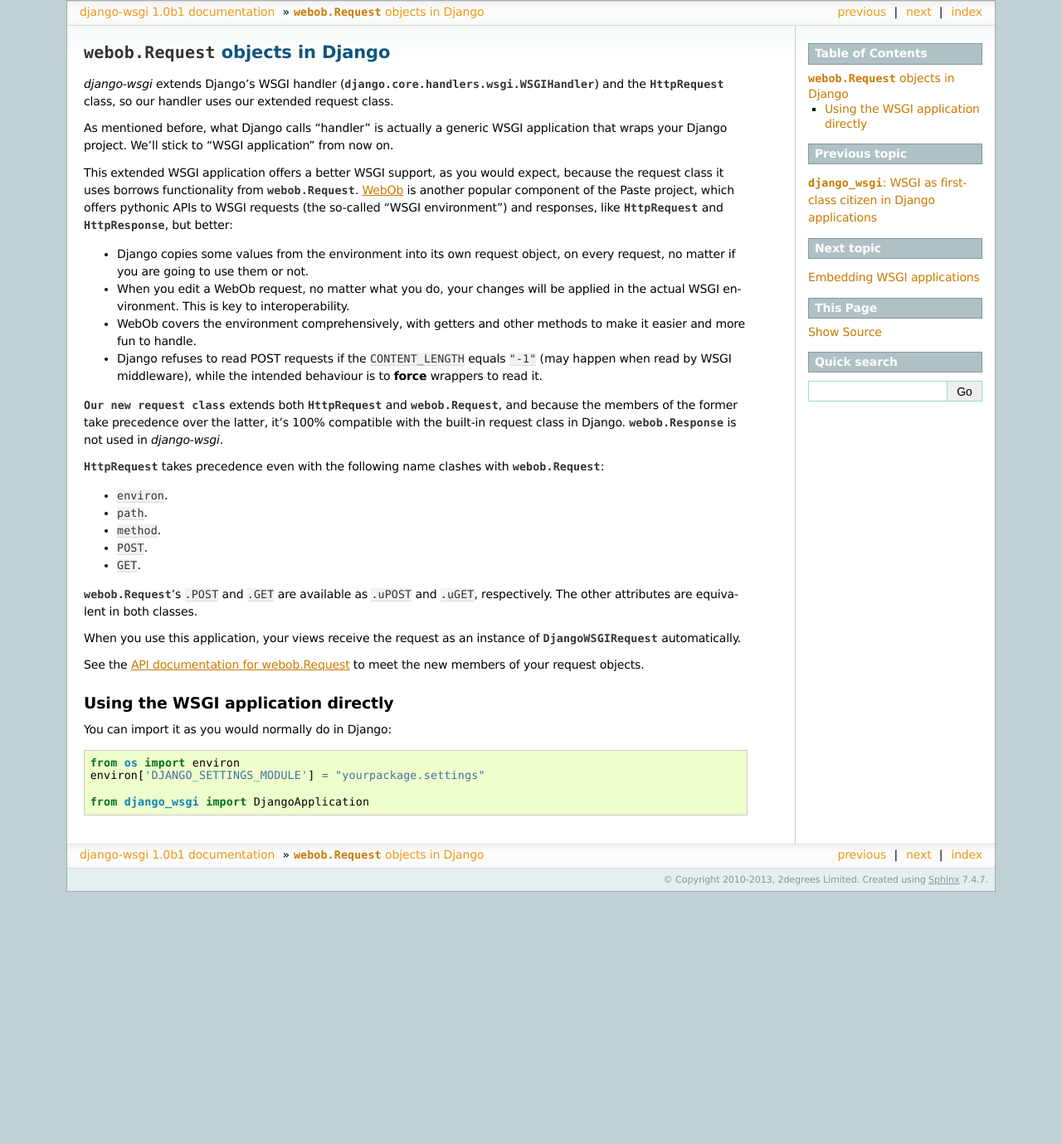
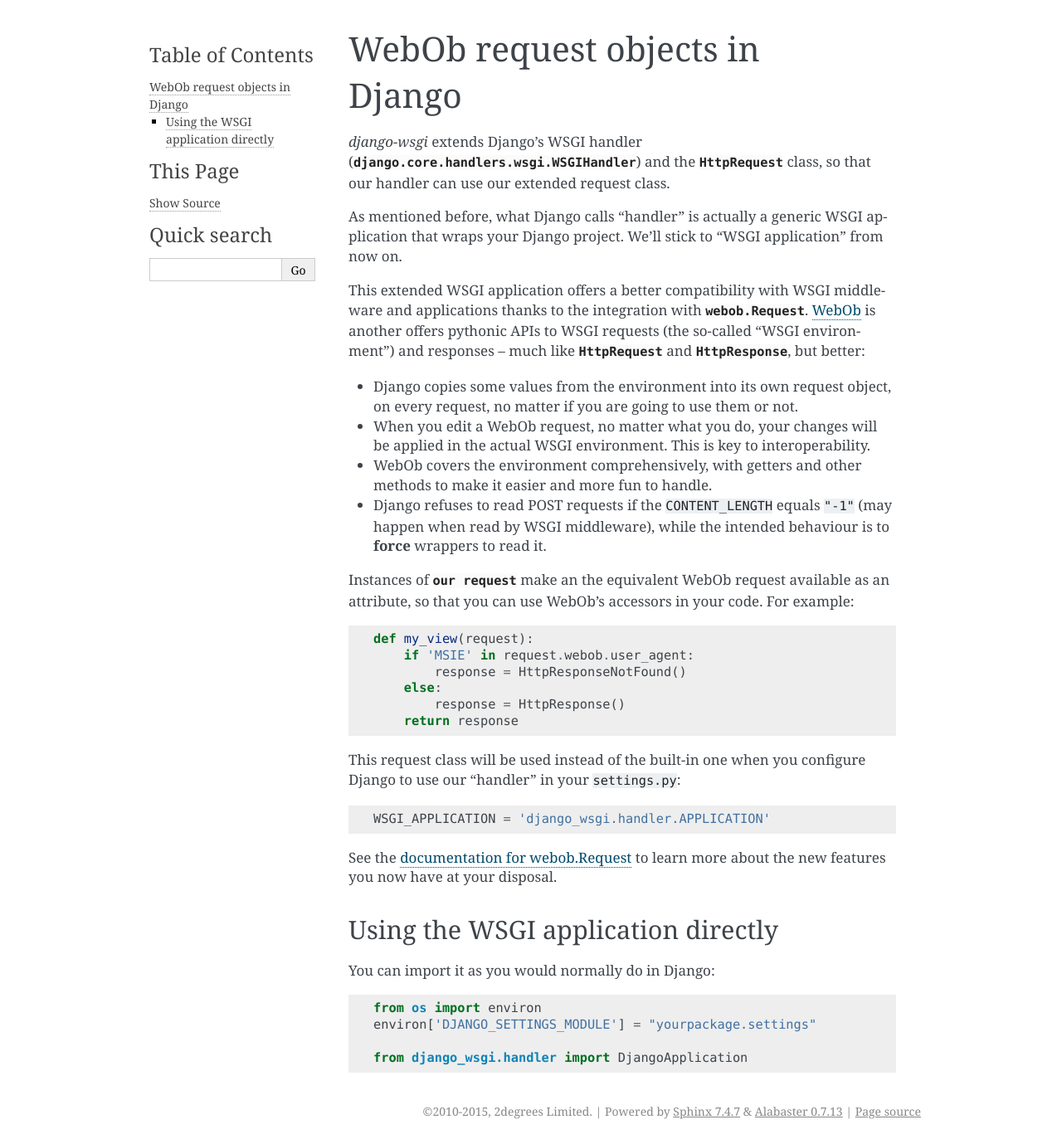
Before and after one commit to 2degrees/django-wsgi, a Sphinx documentation site: the page built from docs/source/request-objects.rst, in a window 1280 px wide. Shown: the whole page at 83% size. Built offline with Sphinx 7.4.7, drawn with Linux system fonts in a browser that asks for light colours; before the commit the page ends 1075 px from its top, so only the background shows below that.

Commit message:
Updated docs to reflect latest changes

```diff
--- a/dev-requirements.txt
+++ b/dev-requirements.txt
@@ -9,6 +9,7 @@
 
 # Distribution
 Wheel == 0.26.0
+setuptools == 18.6.1
 
 # Other tools
 ipython
--- a/docs/source/conf.py
+++ b/docs/source/conf.py
@@ -11,7 +11,7 @@
 # All configuration values have a default; values that are commented out
 # serve to show the default.
 
-import sys, os
+import os
 
 here = os.path.dirname(os.path.abspath(__file__))
 root = os.path.dirname(os.path.dirname(here))
@@ -41,14 +41,14 @@
 
 # General information about the project.
 project = u'django-wsgi'
-copyright = u'2010-2013, 2degrees Limited'
+copyright = u'2010-2015, 2degrees Limited'
 
 # The version info for the project you're documenting, acts as replacement for
 # |version| and |release|, also used in various other places throughout the
 # built documents.
 #
 # The short X.Y version.
-version = '2.0'
+version = '1.0'
 # The full version, including alpha/beta/rc tags.
 release = open(os.path.join(root, 'VERSION.txt')).readline().rstrip()
 
@@ -94,7 +94,7 @@
 
 # The theme to use for HTML and HTML Help pages.  Major themes that come with
 # Sphinx are currently 'default' and 'sphinxdoc'.
-html_theme = 'sphinxdoc'
+html_theme = 'alabaster'
 
 # Theme options are theme-specific and customize the look and feel of a theme
 # further.  For a list of options available for each theme, see the
--- a/docs/source/index.rst
+++ b/docs/source/index.rst
@@ -23,8 +23,7 @@
 
 - This library has been used in production systems since 2009.
 - This project is comprehensively tested and fully documented.
-- It is known to work with Django v1.6+ and Python v2.7/v3.
-  Please let us know if it doesn't.
+- It supports Django v1.6+, CPython 2.7, CPython 3.3+, PyPy and PyPy 3.
 
 
 Contents
--- a/docs/source/request-objects.rst
+++ b/docs/source/request-objects.rst
@@ -1,23 +1,22 @@
-======================================
-:mod:`webob.Request` objects in Django
-======================================
+===============================
+WebOb request objects in Django
+===============================
 
 *django-wsgi* extends Django's WSGI handler
 (:class:`django.core.handlers.wsgi.WSGIHandler`) and the
-:class:`~django.http.HttpRequest` class, so our handler uses our extended
-request class.
+:class:`~django.http.HttpRequest` class, so that our handler can use our
+extended request class.
 
 As mentioned before, what Django calls "handler" is actually a generic WSGI
 application that wraps your Django project. We'll stick to "WSGI application"
 from now on.
 
-This extended WSGI application offers a better WSGI support, as you would expect,
-because the request class it uses borrows functionality from
-:class:`webob.Request`. `WebOb <http://pythonpaste.org/webob/>`_ is another
-popular component of the Paste project, which offers pythonic APIs to WSGI
-requests (the so-called "WSGI environment") and responses, like
-:class:`~django.http.HttpRequest` and :class:`~django.http.HttpResponse`,
-but better:
+This extended WSGI application offers a better compatibility with WSGI
+middleware and applications thanks to the integration with
+:class:`webob.Request`. `WebOb <http://docs.webob.org/en/latest/>`_ is another
+offers pythonic APIs to WSGI requests (the so-called "WSGI environment") and
+responses -- much like :class:`~django.http.HttpRequest` and
+:class:`~django.http.HttpResponse`, but better:
 
 - Django copies some values from the environment into its own request object,
   on every request, no matter if you are going to use them or not.
@@ -29,30 +28,25 @@
   (may happen when read by WSGI middleware), while the intended behaviour
   is to **force** wrappers to read it.
 
-:class:`Our new request class <django_wsgi.handler.DjangoWSGIRequest>` extends both
-:class:`~django.http.HttpRequest` and :class:`webob.Request`, and because the
-members of the former take precedence over the latter, it's 100%
-compatible with the built-in request class in Django. :class:`webob.Response` is
-not used in *django-wsgi*.
+Instances of :class:`our request <django_wsgi.handler.DjangoWSGIRequest>` make
+an the equivalent WebOb request available as an attribute, so that you can use
+WebOb's accessors in your code. For example::
 
-:class:`~django.http.HttpRequest` takes precedence even with the following
-name clashes with :class:`webob.Request`:
+    def my_view(request):
+        if 'MSIE' in request.webob.user_agent:
+            response = HttpResponseNotFound()
+        else:
+            response = HttpResponse()
+        return response
 
-- ``environ``.
-- ``path``.
-- ``method``.
-- ``POST``.
-- ``GET``.
+This request class will be used instead of the built-in one when you configure
+Django to use our "handler" in your ``settings.py``::
 
-:class:`webob.Request`'s ``.POST`` and ``.GET`` are available as ``.uPOST`` and
-``.uGET``, respectively. The other attributes are equivalent in both classes.
+    WSGI_APPLICATION = 'django_wsgi.handler.APPLICATION'
 
-When you use this application, your views receive the request as an instance of
-:class:`~django_wsgi.handler.DjangoWSGIRequest` automatically.
-
-See the `API documentation for webob.Request
-<http://pythonpaste.org/webob/class-webob.Request.html>`_ to meet the new
-members of your request objects.
+See the `documentation for webob.Request
+<http://docs.webob.org/en/latest/reference.html#request>`_ to learn more about
+the new features you now have at your disposal.
 
 
 Using the WSGI application directly
@@ -63,4 +57,4 @@
     from os import environ
     environ['DJANGO_SETTINGS_MODULE'] = "yourpackage.settings"
 
-    from django_wsgi import DjangoApplication
+    from django_wsgi.handler import DjangoApplication
--- a/setup.cfg
+++ b/setup.cfg
@@ -14,3 +14,6 @@
 with-coverage = 1
 cover-erase = 1
 cover-package = django_wsgi
+
+[build_sphinx]
+fresh-env = 1
```
Also changed, not shown: docs/source/changelog.rst (+6 -6 lines), docs/source/embedded-apps.rst (+5 -5 lines), README.rst (line endings or trailing spaces), 1 other file.
